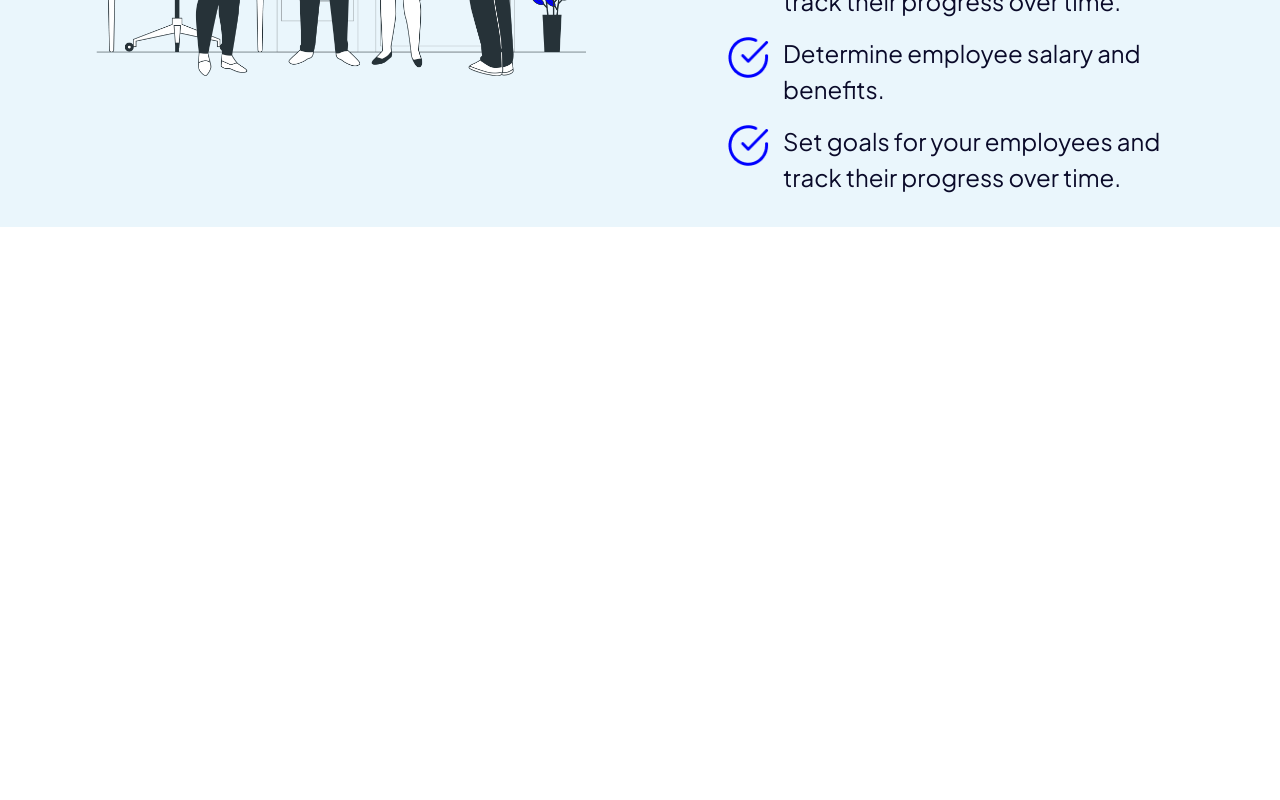
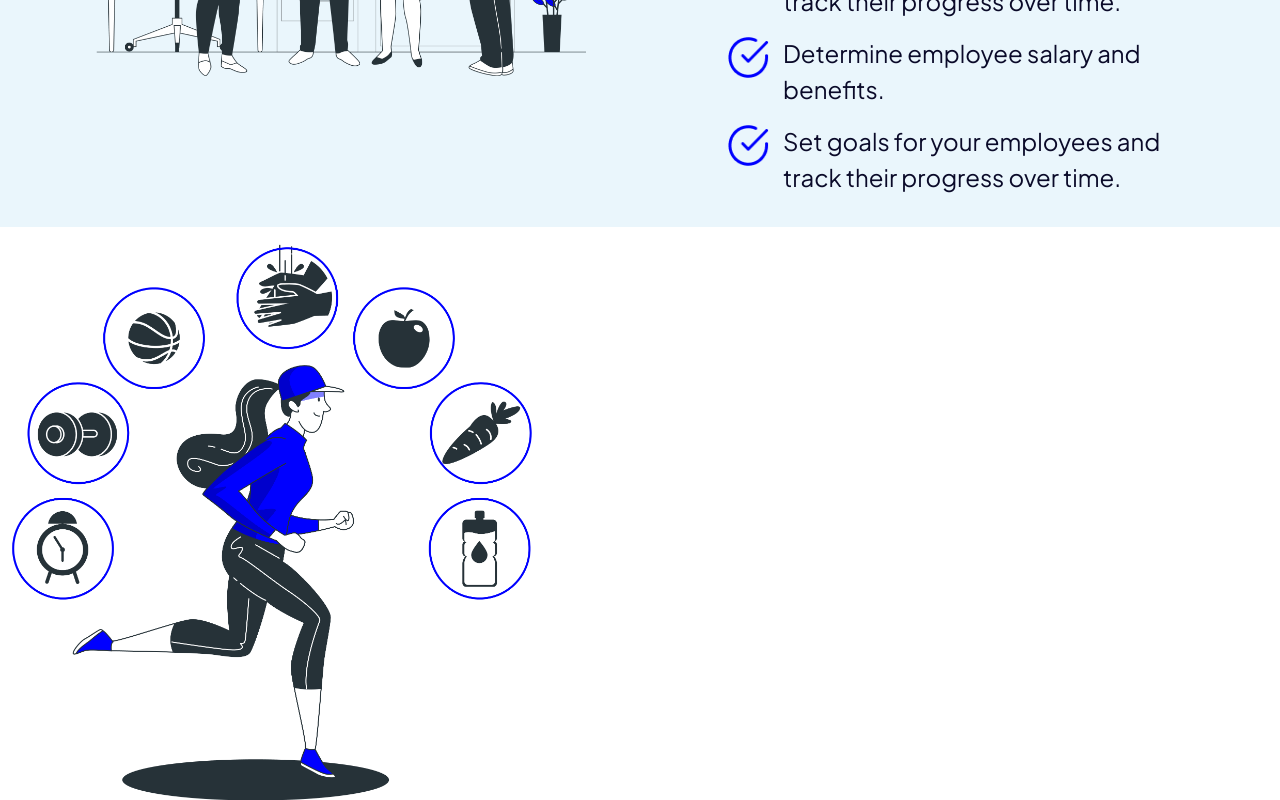
Before and after one commit to GrittyBee-Tech/Career-Leap, a React (Vite) app: page / in a window 1280 px wide. Shown: the part 2437-3237 px from the top of the page. Before the commit the page ends 2664 px from the top, so only its background shows below. Built offline with nearby package versions, Linux system fonts and the light colour scheme.

Commit message:
update on Rise-path

```diff
--- a/src/Components/Home-page-Layout/Health.jsx
+++ b/src/Components/Home-page-Layout/Health.jsx
@@ -1,10 +1,19 @@
-
+import icon from "/src/assets/Images/fitness-icon.png"
 
 const Health = () => {
     return (
-        <div>
+        <section>
+            <div>
+                <div>
 
-        </div>
+                </div>
+                <div>
+                    <img className="w-[550px]" src={icon} alt="icon" />
+                </div>
+
+            </div>
+
+        </section>
     )
 }
 
```
Also changed, not shown: src/assets/Images/fitness-icon.png (renamed from src/assets/Images/bro 2.png).
